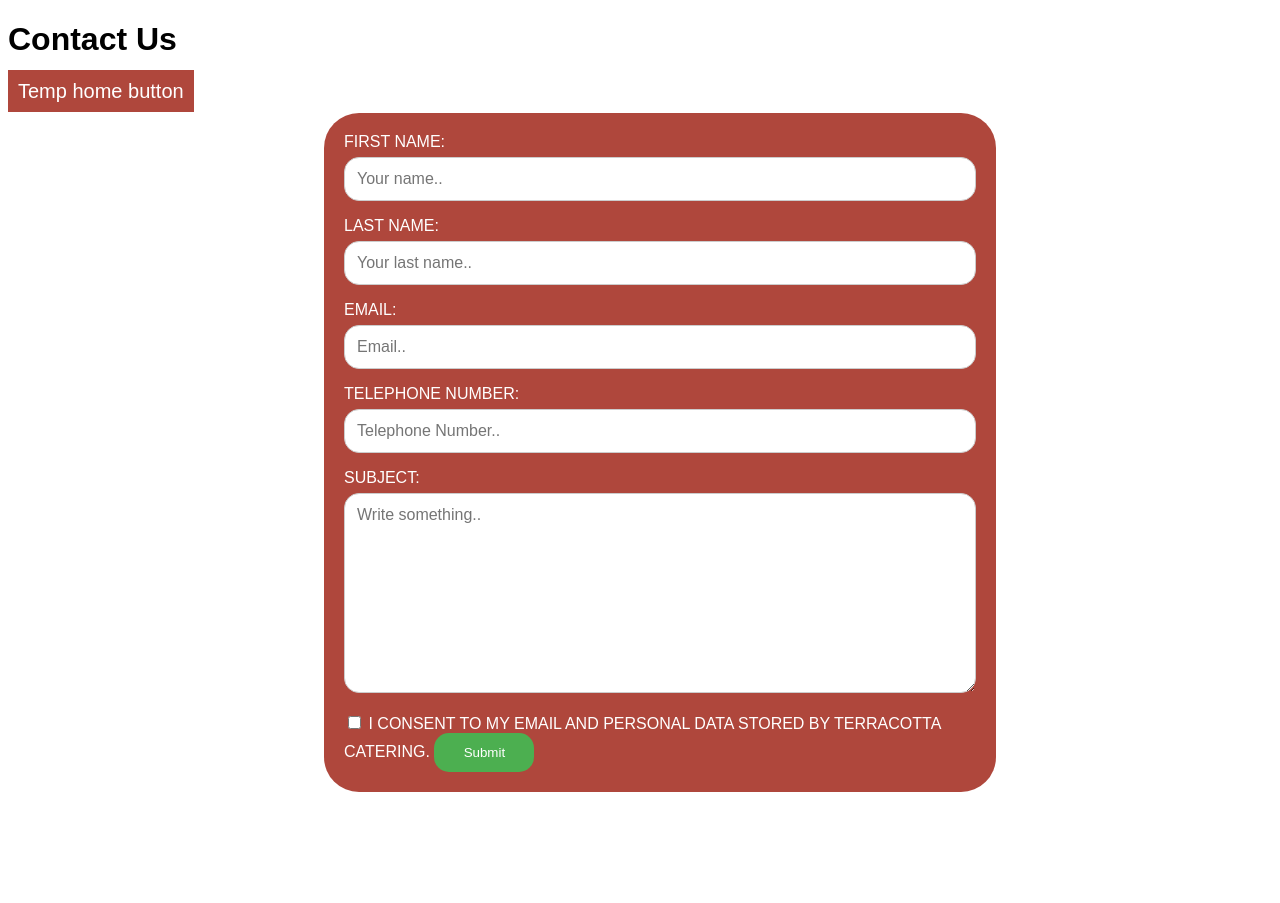
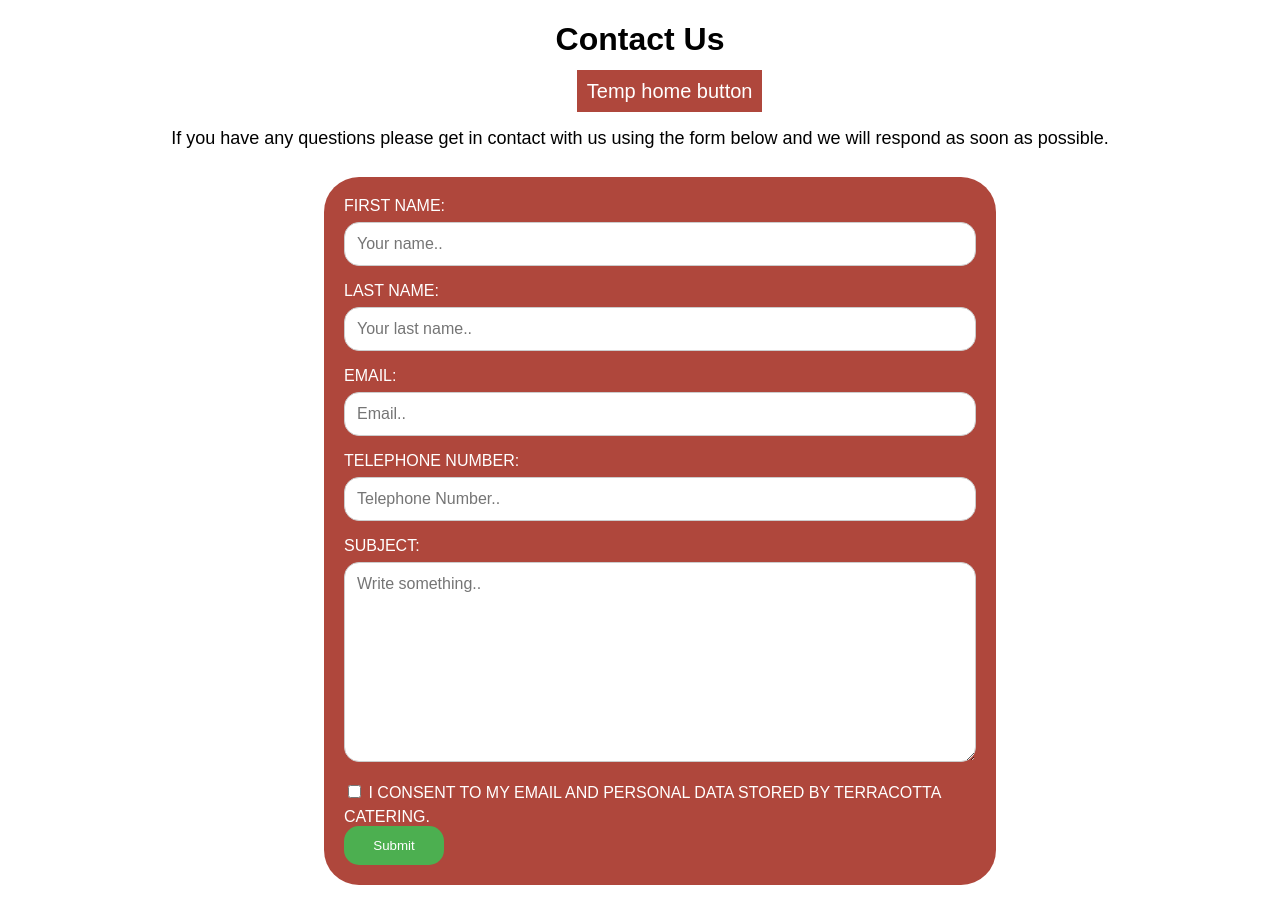
Before and after one commit to spanner1994dj/terra-pairs, a PHP site: page /pages/contact.html in a window 1280 px wide; the page is wider, and only the part inside the window is pictured. Before the commit the page ends 792 px from the top of that part, so only its background shows below. Run offline with PHP 8.4, Linux system fonts and the light colour scheme; some libraries are stand-ins or nearby versions.

Commit message:
text added to content form and temp home button
Co-Authored-By: stewarthitchcock <62143406+stewarthitchcock@users.noreply.github.com>

```diff
--- a/css/layout/contact.css
+++ b/css/layout/contact.css
@@ -3,22 +3,35 @@
   font-family: 'Cairo' ,sans-serif; }
 
 /* line 9, ../../../../../../../../../../../../../Users/imac/Documents/GitHub/terra-pairs/scss/layout/contact.scss */
+h1 {
+  text-align: center; }
+
+/* line 13, ../../../../../../../../../../../../../Users/imac/Documents/GitHub/terra-pairs/scss/layout/contact.scss */
+p {
+  font-size: 18px;
+  text-align: center;
+  margin-top: 25px; }
+
+/* line 19, ../../../../../../../../../../../../../Users/imac/Documents/GitHub/terra-pairs/scss/layout/contact.scss */
 .temp {
   background-color: #af473c;
   color: #fff;
   text-decoration: none;
   font-size: 20px;
-  padding: 10px; }
+  padding: 10px;
+  position: relative;
+  right: -45%;
+  margin-bottom: 10px; }
 
 /*contact form styling */
-/* line 18, ../../../../../../../../../../../../../Users/imac/Documents/GitHub/terra-pairs/scss/layout/contact.scss */
+/* line 31, ../../../../../../../../../../../../../Users/imac/Documents/GitHub/terra-pairs/scss/layout/contact.scss */
 .contact-form {
   width: 100%;
   justify-content: center;
   align-content: center;
   padding: 10px 25%; }
 
-/* line 26, ../../../../../../../../../../../../../Users/imac/Documents/GitHub/terra-pairs/scss/layout/contact.scss */
+/* line 39, ../../../../../../../../../../../../../Users/imac/Documents/GitHub/terra-pairs/scss/layout/contact.scss */
 .container {
   font-size: 16px;
   border-radius: 35px;
@@ -33,7 +46,7 @@
   -ms-border-radius: 35px;
   -o-border-radius: 35px; }
 
-/* line 41, ../../../../../../../../../../../../../Users/imac/Documents/GitHub/terra-pairs/scss/layout/contact.scss */
+/* line 54, ../../../../../../../../../../../../../Users/imac/Documents/GitHub/terra-pairs/scss/layout/contact.scss */
 input[type=text], select, textarea {
   width: 100%;
   font-size: 16px;
@@ -41,7 +54,7 @@ input[type=text], select, textarea {
   border: 1px solid #ccc;
   border-radius: 15px;
   box-sizing: border-box;
-  margin-top: 6px;
+  margin-top: 7px;
   margin-bottom: 16px;
   resize: vertical;
   -webkit-border-radius: 15px;
@@ -49,7 +62,7 @@ input[type=text], select, textarea {
   -ms-border-radius: 15px;
   -o-border-radius: 15px; }
 
-/* line 58, ../../../../../../../../../../../../../Users/imac/Documents/GitHub/terra-pairs/scss/layout/contact.scss */
+/* line 71, ../../../../../../../../../../../../../Users/imac/Documents/GitHub/terra-pairs/scss/layout/contact.scss */
 input[type=submit] {
   background-color: #4CAF50;
   color: white;
@@ -64,7 +77,16 @@ input[type=submit] {
   -ms-border-radius: 15px;
   -o-border-radius: 15px; }
 
-/* line 74, ../../../../../../../../../../../../../Users/imac/Documents/GitHub/terra-pairs/scss/layout/contact.scss */
+/* line 86, ../../../../../../../../../../../../../Users/imac/Documents/GitHub/terra-pairs/scss/layout/contact.scss */
+.check {
+  margin-bottom: 10px; }
+
+/* line 90, ../../../../../../../../../../../../../Users/imac/Documents/GitHub/terra-pairs/scss/layout/contact.scss */
+.myCheck {
+  width: 100%;
+  margin-bottom: 5px; }
+
+/* line 96, ../../../../../../../../../../../../../Users/imac/Documents/GitHub/terra-pairs/scss/layout/contact.scss */
 input[type=submit]:hover {
   background-color: #45a049; }
 
--- a/css/style.css
+++ b/css/style.css
@@ -631,7 +631,6 @@ header {
   .nav-bar .nav-bar-contents {
     display: flex;
     justify-content: right;
-    border: solid 1px green;
     width: auto; }
   /* line 143, ../../../../../../../../../../../../../Users/imac/Documents/GitHub/terra-pairs/scss/layout/_header.scss */
   .nav-bar ul {
--- a/pages/contact.html
+++ b/pages/contact.html
@@ -12,7 +12,7 @@
    <body>
       <h1>Contact Us</h1>
       <a class="temp" type="button" href="../index.html"> Temp home button</a>
-
+      <p>If you have any questions please get in contact with us using the form below and we will respond as soon as possible.</p>
       <div class="contact-form">
          <div class="container">
             <form action="action_page.php">
@@ -32,7 +32,7 @@
                <label for="subject">Subject:</label>
                <textarea id="subject" name="subject" placeholder="Write something.." style="height:200px"></textarea>
 
-               <input type="checkbox" id="myCheck" onclick="myFunction()"> I consent to my email and personal data stored by Terracotta Catering.
+               <input type="checkbox" class="check" id="myCheck" onclick="myFunction()"> <label class=myCheck> I consent to my email and personal data stored by Terracotta Catering.</label><br>
 
                <!--Use this site key in the HTML code your site servers to users!!!
                6Lcg47kZAAAAAAQkalO5bE9FATnS9tQS7LdYNYbB -->
--- a/scss/layout/_header.scss
+++ b/scss/layout/_header.scss
@@ -136,7 +136,7 @@ header{
     .nav-bar-contents{
         display: flex;
         justify-content: right;
-        border: solid 1px green;
+        //border: solid 1px green;
         width: auto;
     }
 
--- a/scss/layout/contact.scss
+++ b/scss/layout/contact.scss
@@ -6,12 +6,25 @@
    font-family:'Cairo' ,sans-serif;
 }
 
+h1{
+   text-align: center;
+}
+
+p{
+   font-size: 18px;
+   text-align: center;
+   margin-top: 25px;
+}
+
 .temp{
    background-color: $terra-red;
    color: #fff;
    text-decoration: none;
    font-size: 20px;
    padding: 10px;
+   position: relative;
+   right: -45%;
+   margin-bottom: 10px;
 }
 
 /*contact form styling */
@@ -45,7 +58,7 @@ input[type=text], select, textarea {
    border: 1px solid #ccc;
    border-radius: 15px;
    box-sizing: border-box;
-   margin-top: 6px;
+   margin-top: 7px;
    margin-bottom: 16px;
    resize: vertical;
    -webkit-border-radius: 15px;
@@ -70,6 +83,15 @@ input[type=submit] {
    -o-border-radius: 15px;
 }
 
+.check{
+   margin-bottom: 10px;
+}
+
+.myCheck{
+   //border: solid 1px gold;
+   width: 100%;
+   margin-bottom: 5px;
+}
 
 input[type=submit]:hover {
    background-color: #45a049;
```
Also changed, not shown: 2 other files.
